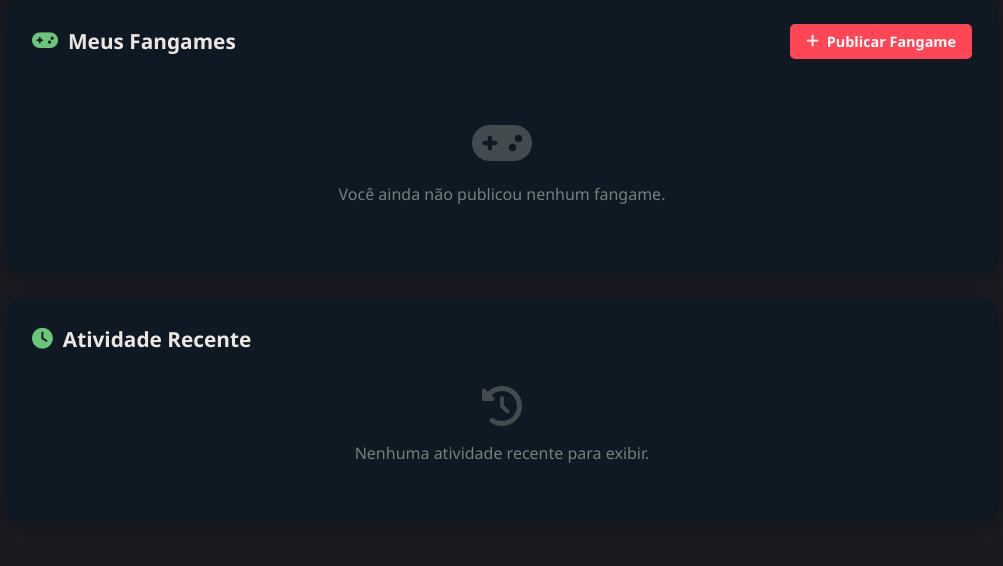
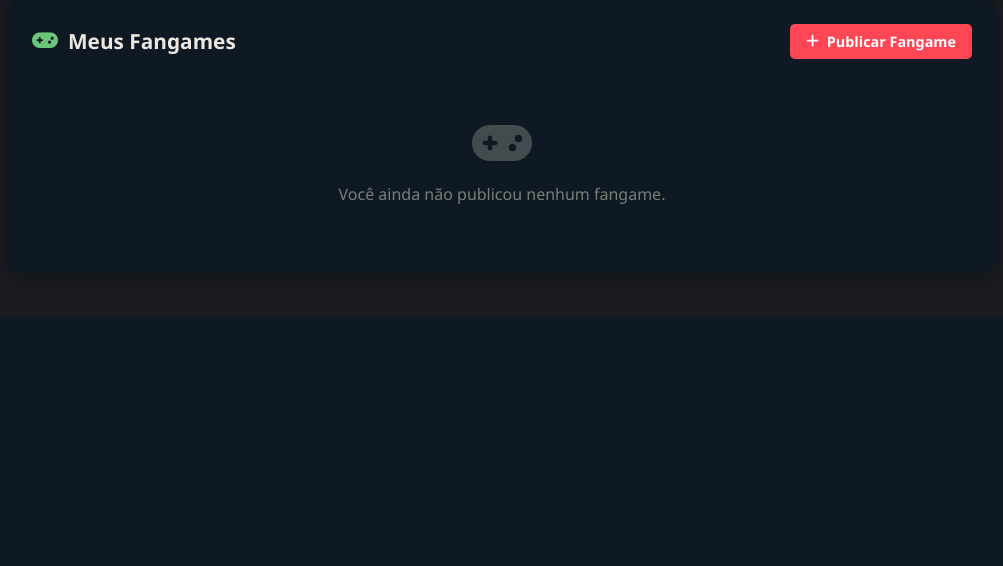
Before and after one commit to Brondani-7/TCC, a PHP site: page /perfil.php in a window 1280 px wide. Shown: the part 662-1228 px from the top of the page, without its empty margins (263-1266 px from the left). After the commit the page ends 866 px from the top, so only its background shows below. Run offline with PHP 8.4, Linux system fonts and the light colour scheme; a user stored in the database is signed in; data comes from the database, SQL or seed files in the repository; data that the repository does not hold is empty.

Commit message:
Update perfil.php

```diff
--- a/tcc-0.6/perfil.php
+++ b/tcc-0.6/perfil.php
@@ -1005,18 +1005,6 @@
                     </div>
                 <?php endif; ?>
             </div>
-
-            <!-- Recent Activity Section -->
-            <div class="content-section">
-                <h2 class="section-title">
-                    <i class="fas fa-clock"></i>
-                    Atividade Recente
-                </h2>
-                <div style="text-align: center; padding: 30px; color: var(--gray);">
-                    <i class="fas fa-history" style="font-size: 2.5rem; margin-bottom: 15px; opacity: 0.5;"></i>
-                    <p>Nenhuma atividade recente para exibir.</p>
-                </div>
-            </div>
         </div>
     </div>
 
```
